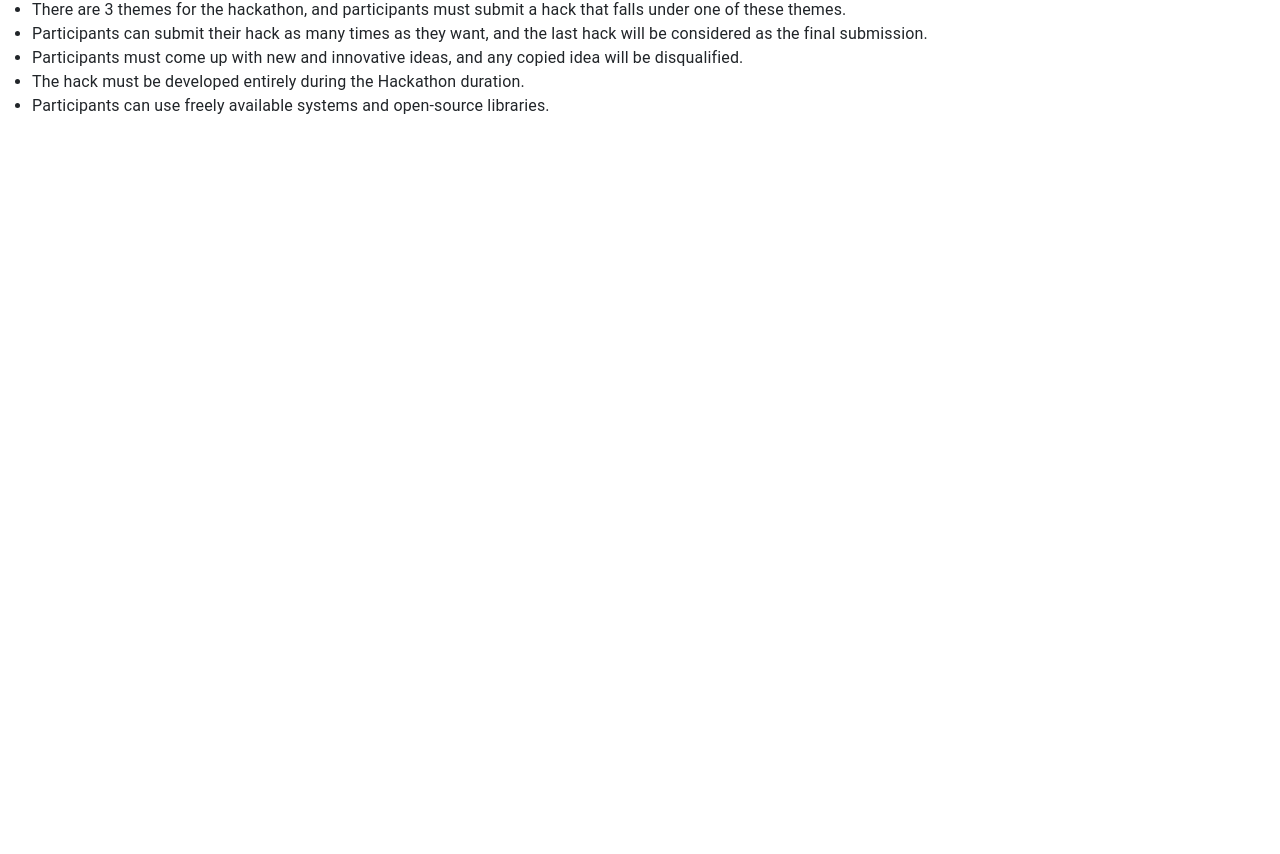
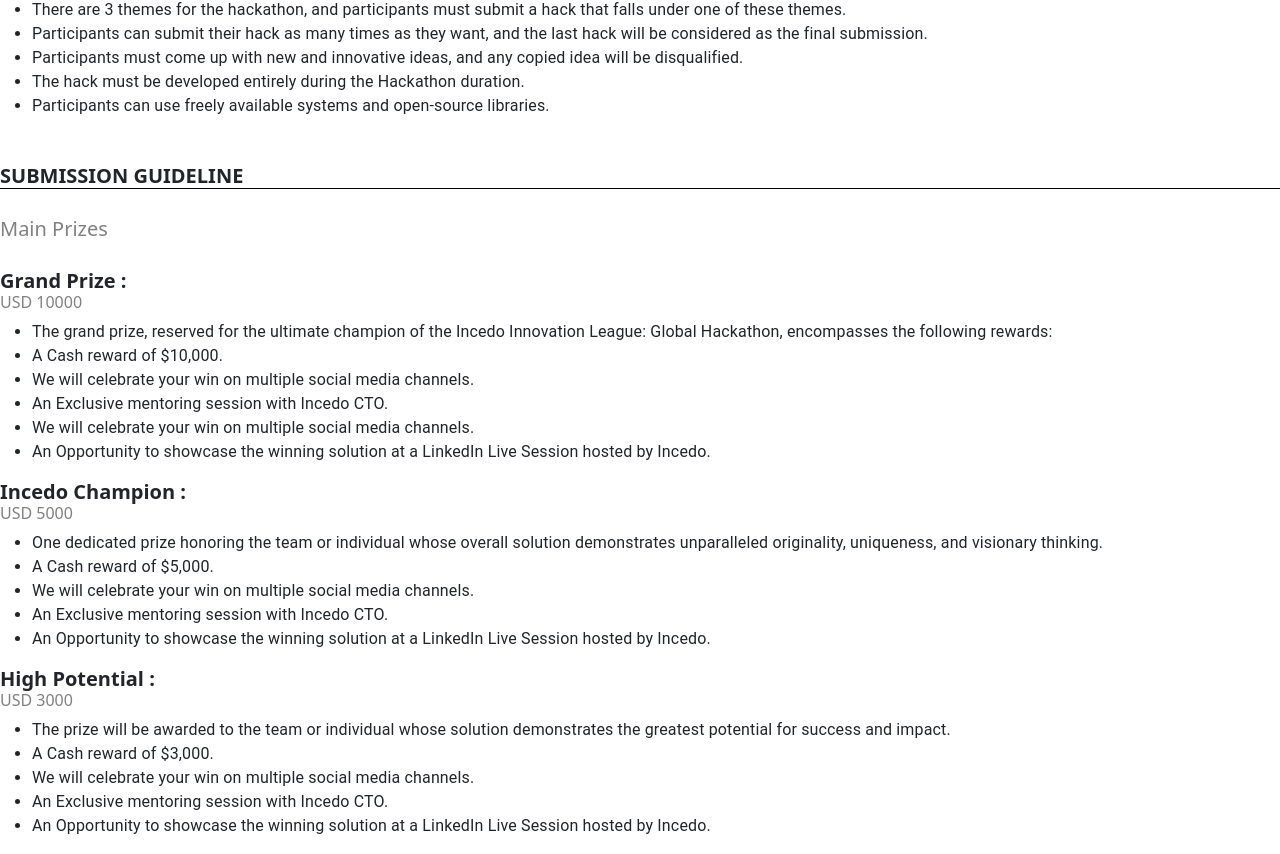
Before and after one commit to erikarai/https---github.com-erikarai-my-home, a React (Create React App) app: page /Rules in a window 1280 px wide. Shown: the part 1316-2170 px from the top of the page. Before the commit the page ends 1450 px from the top, so only its background shows below. Built offline with nearby package versions, Linux system fonts and the light colour scheme.

Commit message:
hi, minor edits

```diff
--- a/src/Component/MainBody.js
+++ b/src/Component/MainBody.js
@@ -101,6 +101,50 @@ function MainBody() {
     </Typography>
 </div>
 
+<div id="prize" className="inner-panel" >
+
+    <h2 className="regular dark weight-600 caps inline-block float-left fs-5"  style={{textAlign : 'justify', padding:"30px 0px 0px 0px"}}>
+     <b>SUBMISSION GUIDELINE</b>
+        <div style={{flex: 1, height: '1px', backgroundColor: 'black'}} />
+     </h2>
+     <div className='fs-6' style={{padding:"20px 0px 20px 0px", textAlign : 'justify'}}>
+     <h5 style={{ color: 'grey' }}>Main Prizes</h5>
+     </div>
+    <h5  style={{textAlign : 'justify'}}><b>Grand Prize :</b> <h6 style={{ color: 'grey' }}>USD 10000</h6></h5>
+    <Typography component="div">
+      <ul style={{textAlign : 'justify'}}>
+        <li>The grand prize, reserved for the ultimate champion of the Incedo Innovation League: Global Hackathon, encompasses the following rewards:</li>
+        <li>A Cash reward of $10,000.</li>
+        <li>We will celebrate your win on multiple social media channels.</li>
+        <li>An Exclusive mentoring session with Incedo CTO.</li>
+        <li>We will celebrate your win on multiple social media channels.</li>
+        <li>An Opportunity to showcase the winning solution at a LinkedIn Live Session hosted by Incedo.</li>
+      </ul>
+    </Typography>
+
+    <h5  style={{textAlign : 'justify'}}><b>Incedo Champion :</b> <h6 style={{ color: 'grey' }}>USD 5000</h6></h5>
+    <Typography component="div">
+      <ul style={{textAlign : 'justify'}}>
+        <li>One dedicated prize honoring the team or individual whose overall solution demonstrates unparalleled originality, uniqueness, and visionary thinking.</li>
+        <li>A Cash reward of $5,000.</li>
+        <li>We will celebrate your win on multiple social media channels.</li>
+        <li>An Exclusive mentoring session with Incedo CTO.</li>
+        <li>An Opportunity to showcase the winning solution at a LinkedIn Live Session hosted by Incedo.</li>
+      </ul>
+    </Typography>
+
+    <h5  style={{textAlign : 'justify'}}><b>High Potential :</b> <h6 style={{ color: 'grey' }}>USD 3000</h6></h5>
+    <Typography component="div">
+      <ul style={{textAlign : 'justify'}}>
+        <li>The prize will be awarded to the team or individual whose solution demonstrates the greatest potential for success and impact.</li>
+        <li>A Cash reward of $3,000.</li>
+        <li>We will celebrate your win on multiple social media channels.</li>
+        <li>An Exclusive mentoring session with Incedo CTO.</li>
+        <li>An Opportunity to showcase the winning solution at a LinkedIn Live Session hosted by Incedo.</li>
+      </ul>
+    </Typography>
+</div>
+
 </>
   )
 }
--- a/src/Component/Sidebar.js
+++ b/src/Component/Sidebar.js
@@ -9,7 +9,7 @@ function Sidebar() {
 
   return (
      <div className='d-flex '>
-    <div className="p-2 style={{ flex : 1.5}}">
+    <div className="p-2 style={{ flex : 1}}">
     <div className="row flex-nowrap bg-dark">
         <div className="col-auto col-md-3 col-xl-2 px-sm-2 px-0">
             <div className="d-flex flex-column align-items-center align-items-sm-start px-3 pt-2 text-white min-vh-100">
@@ -60,7 +60,7 @@ function Sidebar() {
             <div className='p-21' style={{flex : 2}}>
              <MainBody />
            </div>
-           <div className='p-2' style={{flex : 0.5}}>
+           <div className='p-2' style={{flex : 0.7}}>
             <ScrollToTopButton/>
            </div>
            {/* <Outlet /> */}
--- a/src/Component/sidebar.css
+++ b/src/Component/sidebar.css
@@ -26,5 +26,8 @@
     max-width: 900px;
     height: 610px;
     overflow-y: auto;
-    margin: 15px;
+    margin: 10px;
 }
+.p-2{
+    margin-left: 0px;
+}
```
